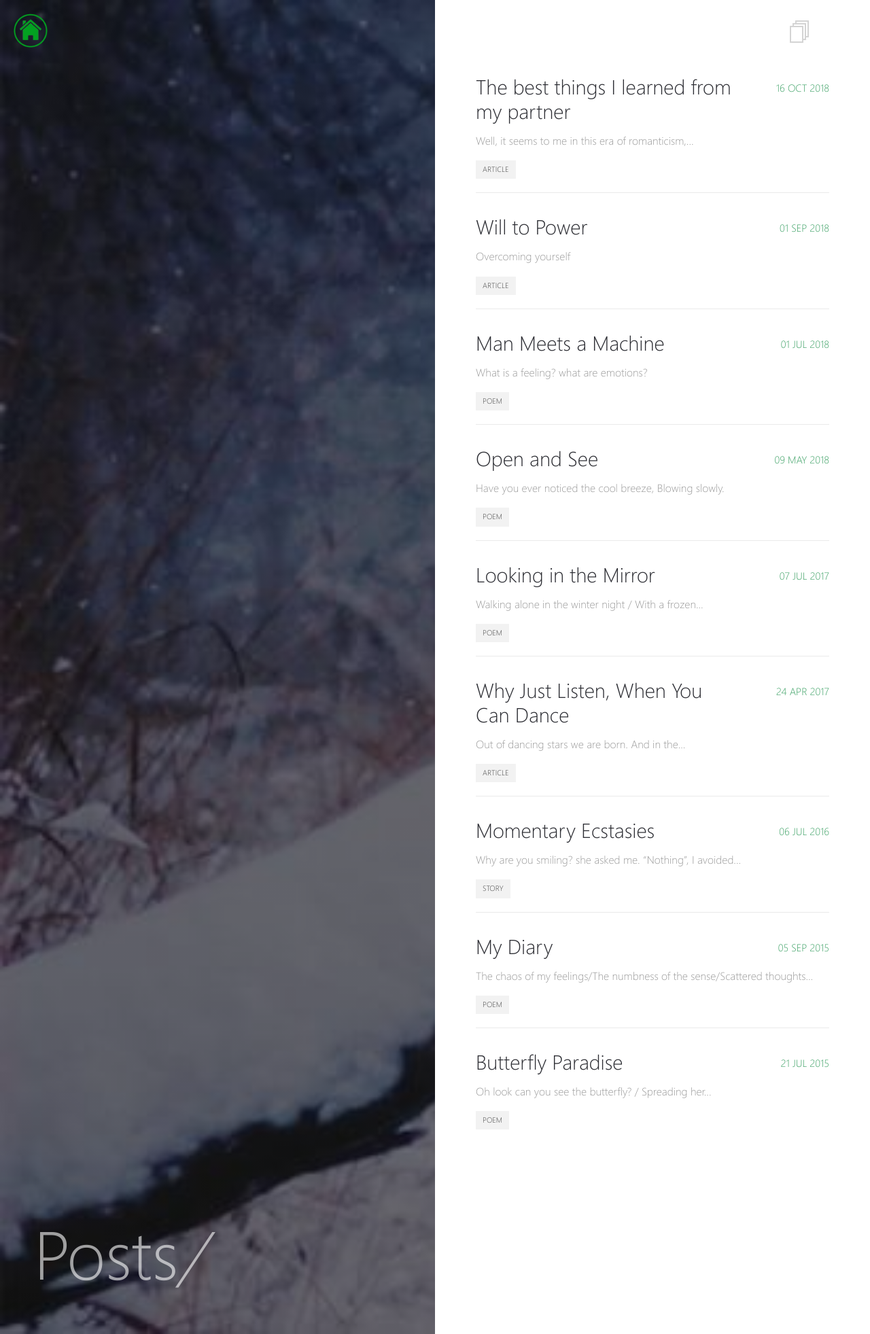
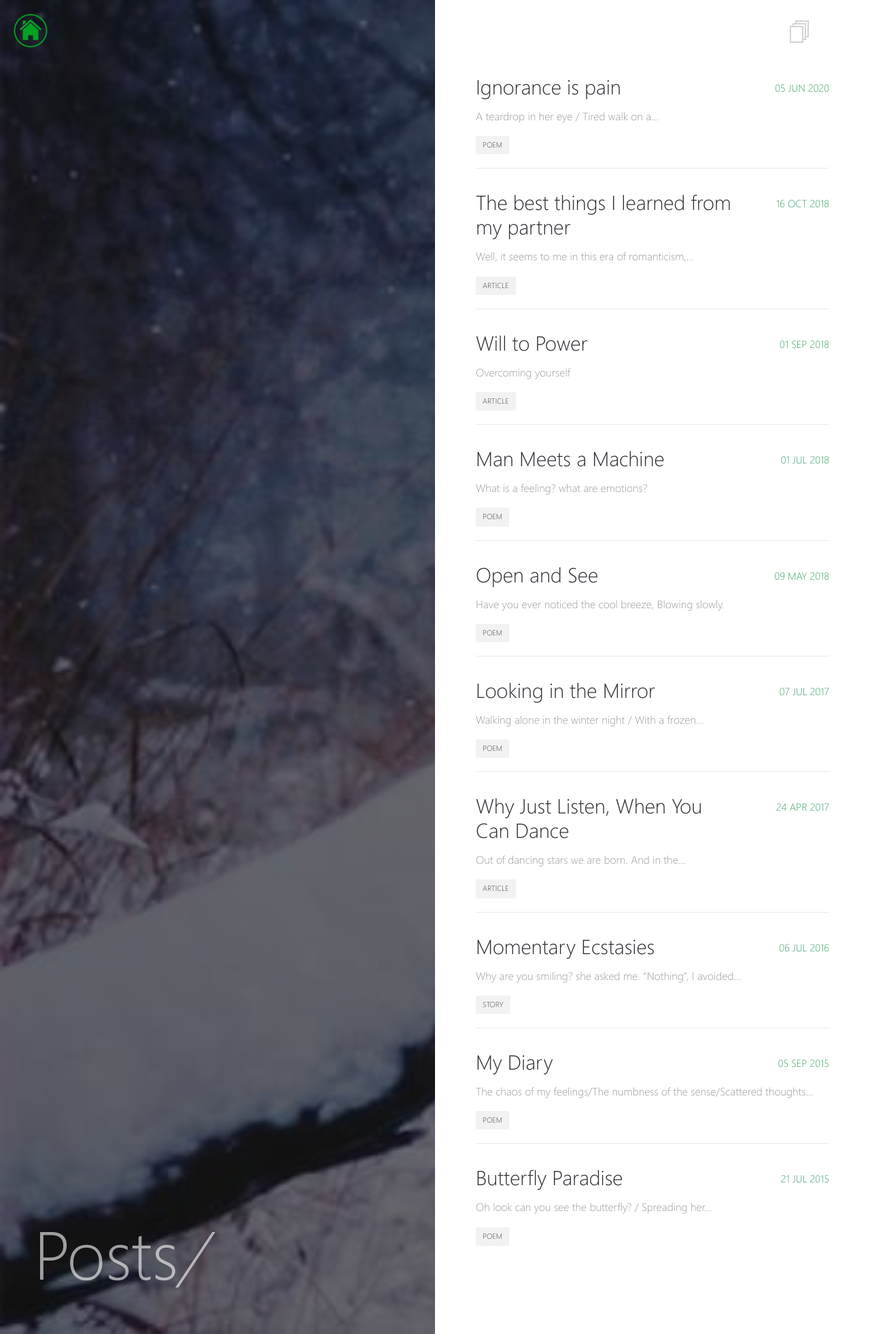
Before and after one commit to maverickamit/blog, a Jekyll site: the page built from _pages/posts.md, in a window 1280 px wide. Shown: the whole page at 68% size. Built offline with Jekyll 4.4.1, drawn with Linux system fonts in a browser that asks for light colours; some of the changed lines change nothing that is shown.

Commit message:
added new article

```diff
--- /dev/null
+++ b/_posts/2020-06-05-ignorance-pain.md
@@ -0,0 +1,50 @@
+---
+layout: post
+title: "Ignorance is pain"
+excerpt: "A teardrop in her eye / Tired walk on a lonely road"
+image: "images/forest_road.jpg"
+tags:
+  - poem
+---
+
+## Ignorance is pain
+
+A teardrop in her eye,
+Tired walk on a lonely road,
+She stops every other step,
+To check back for a stranger.
+
+Brief relief from fear,
+from being always on guard
+Maybe the stranger is gone
+But she can never be sure.
+
+A long time ago,
+It was a sunny bright day,
+The birds were talking with her,
+The flowers were smiling wide.
+
+Oh look how lovely she is,
+Exclaimed the neighbours,
+And their kids rushed to her,
+To play along.
+
+And then it happened,
+The stranger came,
+In a split moment with a red eye,
+Taking away her laughter.
+
+It was pain all around,
+And she's been running since,
+Away from the pain,
+Away from people.
+
+Wake up; it's time to work.
+Daily struggle, another day.
+How real was my dream?
+Where's the girl, do I know her?
+
+Perhaps I was her all along,
+Living a life of ignorance,
+But there is no stranger after me,
+Only my shadow, the dark self.
```
Also changed, not shown: _posts/2018-10-16-things_learned.md (+4 -2 lines), images/forest_road.jpg (added).
